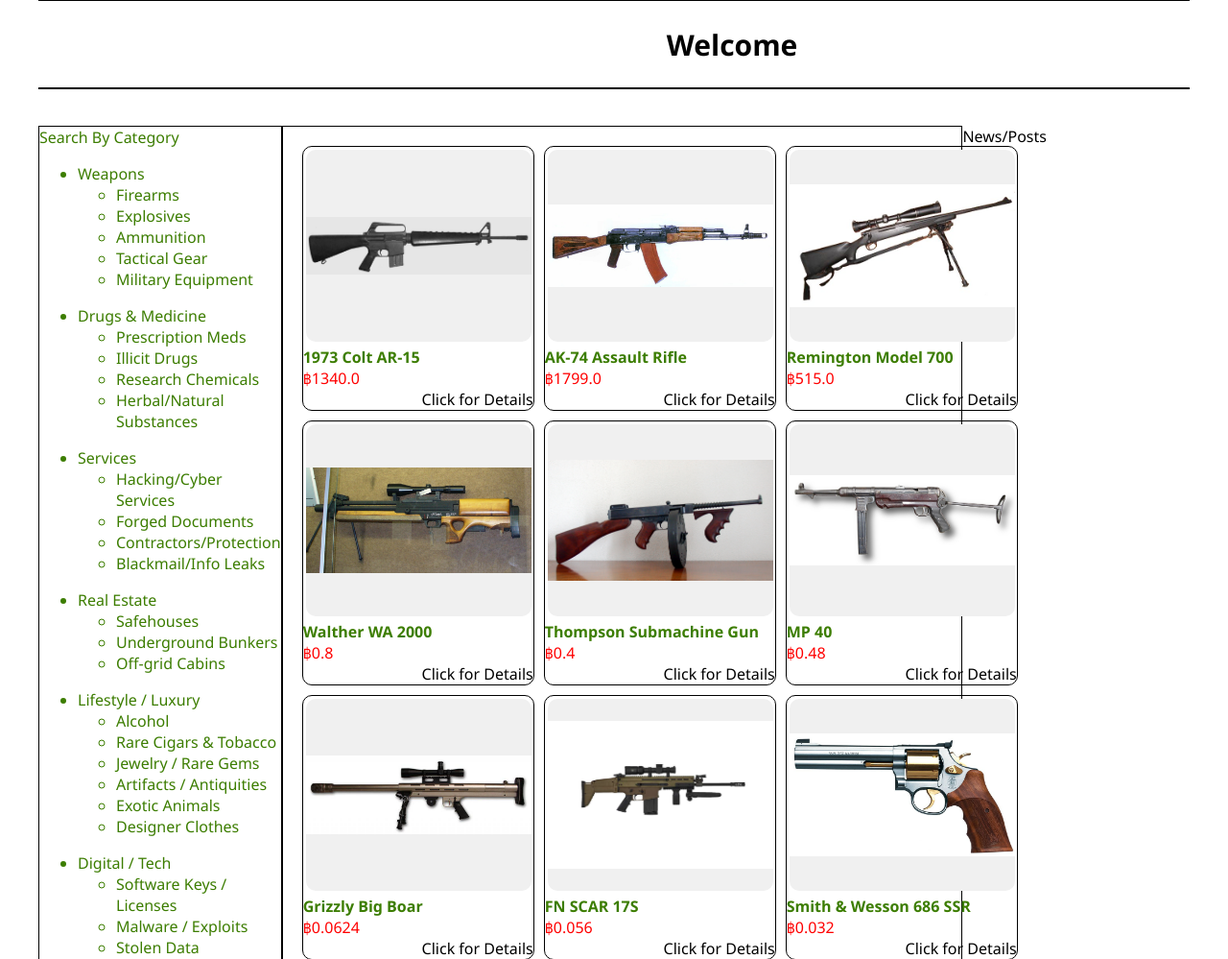
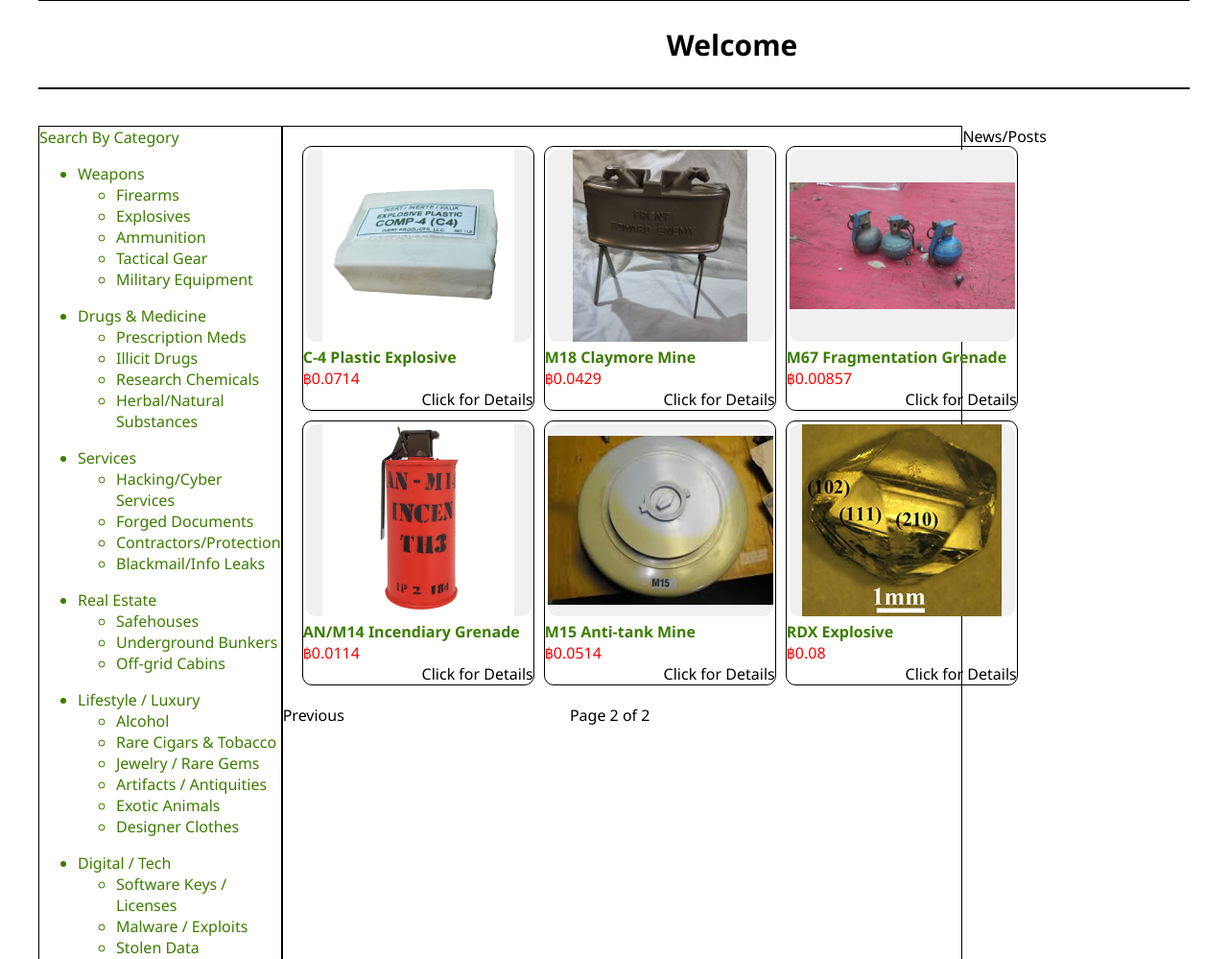
Before and after one commit to ibaiba2112/Milk-Road, a Flask app: page /?page=2 in a window 1280 px wide. Shown: the part 322-1321 px from the top of the page at 96% size. Run offline with Flask 3, Linux system fonts and the light colour scheme; data comes from the database, SQL or seed files in the repository; some libraries are stand-ins or nearby versions.

Commit message:
Added some pagination to limit scrolling

```diff
--- a/app.py
+++ b/app.py
@@ -40,10 +40,26 @@
 # Index/Base #
 @app.route("/")
 def index():
+    # PAGINATION SECTION
+    page = request.args.get('page', 1, type=int) # Defining the page a user is on, if user is on page 2, page =2, if no page then default to 1, int makes sure it's a number
+    per_page = 9 # limit to 9 items on the page
+    offset = (page - 1) * per_page # this is the position where you fetch the products for the NEXT PAGE
+            # Page 1: (1-1) * 9 = 0 → start from item 0
+            # Page 2: (2-1) * 9 = 9 → start from item 9
+            # Page 3: (3-1) * 9 = 18 → start from item 18
+
     db = get_db()
+
+    total_products = db.execute("""SELECT COUNT(*) FROM Products""").fetchone()[0] # Getting total number of producst in db
+    print(total_products)
+
+    #
     products = db.execute(
-    """SELECT * FROM Products;""").fetchall()
-    return render_template("index.html", products=products)
+    """SELECT * FROM Products LIMIT ? OFFSET ?;""", (per_page, offset)).fetchall() # Fetching products using limt and offset
+
+    total_pages = (total_products + per_page - 1) // per_page # Calculated total pages needed
+
+    return render_template("index.html", products=products, page=page, total_pages=total_pages)
 
     #  /// ACCOUNT ROUTES /// #
 # /// LOGIN/SIGNUP/LOGOUT/DELETE /// #
--- a/schema.sql
+++ b/schema.sql
@@ -1,6 +1,6 @@
--- USER INFO
+    -- USER INFO --
+
 -- DROP TABLE IF EXISTS UserInfo;
-
 -- CREATE TABLE UserInfo(
 --     user_id INTEGER PRIMARY KEY AUTOINCREMENT,
 --     first_name TEXT,
@@ -14,7 +14,14 @@
 
 
 
--- PRODUCTS
+          -- PRODUCTS --
+    -- // MAIN PRODUCT TABLE \\ --
+
+-- DROP TABLE Products;
+-- DROP TABLE Firearms;
+-- DROP TABLE Explosives;
+
+
 -- DROP TABLE IF EXISTS Products;
 -- CREATE TABLE Products (
 --     serialNum INTEGER PRIMARY KEY AUTOINCREMENT,
@@ -25,15 +32,34 @@
 --     description TEXT
 -- );
 
--- DROP TABLE IF EXISTS Weapons ;
--- CREATE TABLE Weapons (
+--     -- FOREIGN KEY PRODUCTS --
+--         -- // WEAPONS \\ --
+
+-- DROP TABLE IF EXISTS Firearms ;
+-- CREATE TABLE Firearms (
 --     serialNum INTEGER,
 --     caliber TEXT,
 --     weight TEXT,
 --     barrel_length TEXT,
---     -- etc.
 --     FOREIGN KEY (serialNum) REFERENCES Products(serialNum)
 -- );
+
+
+-- DROP TABLE IF EXISTS Exlposives ;
+-- CREATE TABLE Explosives (
+--     serialNum INTEGER,
+--     density TEXT,
+--     chemical_composition TEXT,
+--     weight TEXT,
+--     sensitivity TEXT,
+--     detonation_velocity TEXT,
+--     water_resistance TEXT,
+--     FOREIGN KEY (serialNum) REFERENCES Products(serialNum)
+-- );
+
+
+
+
 
 -- CREATE TABLE DrugDetails (
 --     product_id INTEGER,
@@ -55,7 +81,21 @@
 
 -- And so on for Services, Clothes, RandomStuff, etc.
 
--- Insert products (weapons)
+-- ORDERS
+-- DROP TABLE IF EXISTS Orders;
+-- CREATE TABLE Orders(
+--     order_id INTEGER PRIMARY KEY AUTOINCREMENT,
+--     order_delivery_address TEXT,
+--     order_total_price REAL,
+--     order_timestamp TIMESTAMP DEFAULT CURRENT_TIMESTAMP
+-- );
+
+
+
+
+    -- // INSERTS (WEAPONS) \\ --
+
+-- -- Insert products (weapons)
 -- INSERT INTO Products (name, category, price, image, description) VALUES
 -- ('1973 Colt AR-15', 'weapon', 1340, 'static/images/1973_Colt_AR15.jpeg', 'Classic semi-automatic rifle developed from the original M16 platform.'),
 -- ('AK-74 Assault Rifle', 'weapon', 1799, 'static/images/Ak74assault.jpg', 'Iconic Soviet assault rifle, widely used in the Eastern Bloc.'),
@@ -67,8 +107,8 @@
 -- ('FN SCAR 17S', 'weapon', 0.056, 'static/images/scar.jpg', 'Modern modular battle rifle used by special operations forces.'),
 -- ('Smith & Wesson 686 SSR', 'weapon', 0.032, 'static/images/Smith_Wesson_686_The_Presidents.jpeg', 'Precision revolver known for reliability and performance.');
 
--- Insert matching weapon details (based on serialNum order)
--- INSERT INTO Weapons (serialNum, caliber, weight, barrel_length) VALUES
+-- -- Insert matching firearms details (based on serialNum order)
+-- INSERT INTO Firearms (serialNum, caliber, weight, barrel_length) VALUES
 -- (1, '5.56×45mm NATO', '3.1 kg', '508 mm'),
 -- (2, '5.45×39mm', '3.3 kg', '415 mm'),
 -- (3, '.308 Winchester', '4.0 kg', '660 mm'),
@@ -81,11 +121,80 @@
 -- DROP TABLE Products;
 
 
--- ORDERS
--- DROP TABLE IF EXISTS Orders;
--- CREATE TABLE Orders(
---     order_id INTEGER PRIMARY KEY AUTOINCREMENT,
---     order_delivery_address TEXT,
---     order_total_price REAL,
---     order_timestamp TIMESTAMP DEFAULT CURRENT_TIMESTAMP
--- );
+
+-- Weapons
+-- INSERT INTO Products (name, category, price, image, description) VALUES
+-- ('1973 Colt AR-15', 'firearm', 0.0383, 'static/images/1973_Colt_AR15.jpeg', 'Classic semi-automatic rifle developed from the original M16 platform.'),
+-- ('AK-74 Assault Rifle', 'firearm', 0.0514, 'static/images/Ak74assault.jpg', 'Iconic Soviet assault rifle, widely used in the Eastern Bloc.'),
+-- ('Remington Model 700', 'firearm', 0.0147, 'static/images/Remington_Model_700.jpeg', 'Highly accurate bolt-action rifle commonly used for hunting and sniping.'),
+-- ('Walther WA 2000', 'firearm', 0.2286, 'static/images/Walther_WA_2000.jpeg', 'Extremely rare German sniper rifle, used for high-precision shooting.'),
+-- ('Thompson Submachine Gun', 'firearm', 0.1143, 'static/images/Campbell_Thompson.jpg', 'Famous WWII-era submachine gun also known as the "Tommy Gun".'),
+-- ('MP 40', 'firearm', 0.1371, 'static/images/MP_40_AYF_2.JPG', 'German WWII submachine gun favored by infantry and paratroopers.'),
+-- ('Grizzly Big Boar', 'firearm', 0.2429, 'static/images/big_boar.jpeg', 'Heavy-duty anti-materiel rifle with massive stopping power.'),
+-- ('FN SCAR 17S', 'firearm', 0.1, 'static/images/scar.jpg', 'Modern modular battle rifle used by special operations forces.'),
+-- ('Smith & Wesson 686 SSR', 'firearm', 0.0257, 'static/images/Smith_Wesson_686_The_Presidents.jpeg', 'Precision revolver known for reliability and performance.');
+
+--     -- Insert matching firearms details (based on serialNum order)
+--     INSERT INTO Firearms (serialNum, caliber, weight, barrel_length) VALUES
+--     (1, '5.56×45mm NATO', '3.1 kg', '508 mm'),
+--     (2, '5.45×39mm', '3.3 kg', '415 mm'),
+--     (3, '.308 Winchester', '4.0 kg', '660 mm'),
+--     (4, '7.62×51mm NATO', '6.95 kg', '650 mm'),
+--     (5, '.45 ACP', '4.8 kg', '267 mm'),
+--     (6, '9×19mm Parabellum', '3.97 kg', '251 mm'),
+--     (7, '.50 BMG', '13.6 kg', '914 mm'),
+--     (8, '7.62×51mm NATO', '3.58 kg', '406 mm'),
+--     (9, '.357 Magnum', '1.25 kg', '102 mm');
+
+-- -- -- Explosives
+-- INSERT INTO Products (name, category, price, image, description) VALUES
+-- ('C-4 Plastic Explosive', 'explosive', 0.0714, 'static/images/COMP-4-1lb-net-block_-_600-copy.jpg', 'Highly stable plastic explosive used in demolition and military operations.'),
+-- ('M18 Claymore Mine', 'explosive', 0.0429, 'static/images/Repo-M18-Standing-front.jpg', 'Directional anti-personnel mine used for ambushes and perimeter defense.'),
+-- ('M67 Fragmentation Grenade', 'explosive', 0.00857, 'static/images/2000w_q95.jpg', 'Standard-issue hand grenade designed to inflict casualties in enclosed areas.'),
+-- ('AN/M14 Incendiary Grenade', 'explosive', 0.0114, 'static/images/AN-M14-TH3-Incendiary-Grenade-Inert-Replica-OTA-2990-copy.jpg', 'Incendiary grenade used for destroying equipment and creating fires.'),
+-- ('M15 Anti-tank Mine', 'explosive', 0.0514, 'static/images/tank_mine.jpeg', 'Heavy anti-tank mine designed to disable armored vehicles.'),
+-- ('RDX Explosive', 'explosive', 0.08, 'static/images/RDX_crystal.jpg', 'Powerful military explosive used in bomb-making and controlled demolitions.');
+
+--     -- Insert matching explosives details (based on serialNum order)
+--     INSERT INTO Explosives (serialNum, density, chemical_composition, weight, sensitivity, detonation_velocity, water_resistance) VALUES
+--     (10, '1.6 g/cm³', 'RDX-based Composition C-4', '1.25 kg', 'Low', '8,040 m/s', 'Yes'),
+--     (11, '1.5 g/cm³', 'Composition C-4 with steel balls', '1.6 kg', 'Medium', '7,920 m/s', 'Yes'),
+--     (12, '1.35 g/cm³', 'TNT', '400 g', 'Medium', '6,900 m/s', 'Limited'),
+--     (13, '1.3 g/cm³', 'Thermite mixture', '500 g', 'High', 'N/A (Incendiary)', 'Limited'),
+--     (14, '1.7 g/cm³', 'TNT/RDX mix', '12 kg', 'Medium', '7,400 m/s', 'Yes'),
+--     (15, '1.8 g/cm³', 'RDX', '2.5 kg', 'High', '8,750 m/s', 'No');
+
+UPDATE Products
+SET image = '/static/images/AN-M14-TH3-Incendiary-Grenade-Inert-Replica-OTA-2990-copy.jpg'
+WHERE serialNum= 13;
+
+-- -- Ammunition
+-- INSERT INTO Products (name, category, price, image, description) VALUES
+-- ('7.62×39mm FMJ Ammunition', 'ammunition', 0.00214, 'static/images/762x39mm_ammo.jpeg', 'Standard full metal jacket ammunition for AK-47 rifles.'),
+-- ('5.56×45mm NATO Ammunition', 'ammunition', 0.00229, 'static/images/556x45mm_ammo.jpeg', 'Military-grade ammunition used in AR-15 and M16 rifles.'),
+-- ('.50 BMG Ammunition', 'ammunition', 0.00357, 'static/images/50bmg_ammo.jpg', 'Large caliber ammunition for heavy machine guns and sniper rifles.'),
+-- ('9×19mm Parabellum Ammunition', 'ammunition', 0.00171, 'static/images/9mm_ammo.jpeg', 'Standard pistol and submachine gun ammunition used worldwide.'),
+-- ('12 Gauge Buckshot Shells', 'ammunition', 0.00257, 'static/images/12gauge_buckshot_shells.jpeg', 'Shotgun shells loaded with multiple large projectiles for close-range combat.'),
+-- ('.338 Lapua Magnum Ammunition', 'ammunition', 0.00857, 'static/images/338_lapua_ammo.jpg', 'High-performance sniper ammunition for long-range precision shooting.');
+
+
+
+-- -- Tactical Gear
+-- INSERT INTO Products (name, category, price, image, description) VALUES
+-- ('Tactical Vest', 'tactical gear', 0.0143, 'static/images/tactical_vest.jpeg', 'Ballistic-resistant vest with pouches for ammunition and equipment.'),
+-- ('Night Vision Goggles', 'tactical gear', 0.0714, 'static/images/night_vision_goggles.jpg', 'Electronic optical devices enabling vision in low-light conditions.'),
+-- ('MOLLE Backpack', 'tactical gear', 0.00429, 'static/images/molle_backpack.jpeg', 'Modular backpack system for carrying tactical gear and supplies.'),
+-- ('Combat Helmet', 'tactical gear', 0.01, 'static/images/combat_helmet.jpg', 'Ballistic-resistant helmet for protection against firearm projectiles and shrapnel.'),
+-- ('Tactical Gloves', 'tactical gear', 0.00229, 'static/images/tactical_gloves.jpeg', 'Reinforced gloves designed for durability and grip in combat situations.'),
+-- ('Gas Mask', 'tactical gear', 0.00857, 'static/images/gas_mask.jpg', 'Respiratory protective device for defense against toxic gases and airborne pollutants.');
+
+
+
+-- -- Military Equipment
+-- INSERT INTO Products (name, category, price, image, description) VALUES
+-- ('M249 Squad Automatic Weapon (SAW)', 'military equipment', 0.2286, 'static/images/m249_saw.jpeg', 'Light machine gun used by infantry for suppressive fire and support.'),
+-- ('Javelin Anti-tank Missile', 'military equipment', 1.2857, 'static/images/javelin_missile.jpeg', 'Man-portable fire-and-forget anti-tank missile system.'),
+-- ('M240B Machine Gun', 'military equipment', 0.2857, 'static/images/m240b_machine_gun.jpg', 'General-purpose machine gun for infantry and vehicle-mounted use.'),
+-- ('Humvee Armored Vehicle', 'military equipment', 2.2857, 'static/images/humvee_armored_vehicle.jpeg', 'Light tactical vehicle designed for military operations and transport.'),
+-- ('M203 Grenade Launcher', 'military equipment', 0.0714, 'static/images/m203_grenade_launcher.jpg', 'Under-barrel grenade launcher attachment for rifles.'),
+-- ('Aircraft Carrier Model (training/display)', 'military equipment', 14.2857, 'static/images/aircraft_carrier_model.jpeg', 'Scale model of an aircraft carrier used for training and display purposes.');
--- a/static/styles/styles.css
+++ b/static/styles/styles.css
@@ -253,6 +253,19 @@
         border-radius: 10px;
 }
 
+.pagination_container{
+    display: flex;
+    justify-content: space-between;
+}
+
+.pagination_container a:hover{
+    text-decoration: underline;
+}
+
+#previous_page_counter{
+    margin-right: 90px;
+}
+
 
 #item_details{
     text-align: end;
--- a/templates/index.html
+++ b/templates/index.html
@@ -17,8 +17,23 @@
     <div id="item_details">Click for Details</div>
     </div>
     {% endfor %}
+</div>
 
+<div class="pagination_container">
+
+    {% if page > 1 %}
+        <a href="{{ url_for('index', page=page-1) }}">Previous</a>
+        <div id="previous_page_counter" >Page {{ page }} of {{ total_pages }}</div>
+    {% endif %}
+
+    <div></div>
+
+    {% if page < total_pages %}
+        <div>Page {{ page }} of {{ total_pages }}</div>
+        <a href="{{ url_for('index', page=page+1) }}">Next</a>
+    {% endif %}
 </div>
+
 {% endblock %}
 
 
```
Also changed, not shown: test.py (added, +10 -0 lines), app.db, static/images/2000w_q95.jpg (added), static/images/AN-M14-TH3-Incendiary-Grenade-Inert-Replica-OTA-2990-copy.jpg (added), static/images/COMP-4-1lb-net-block_-_600-copy.jpg (added), static/images/RDX_crystal.jpg (added), static/images/Repo-M18-Standing-front.jpg (added), static/images/tank_mine.jpeg (added).
